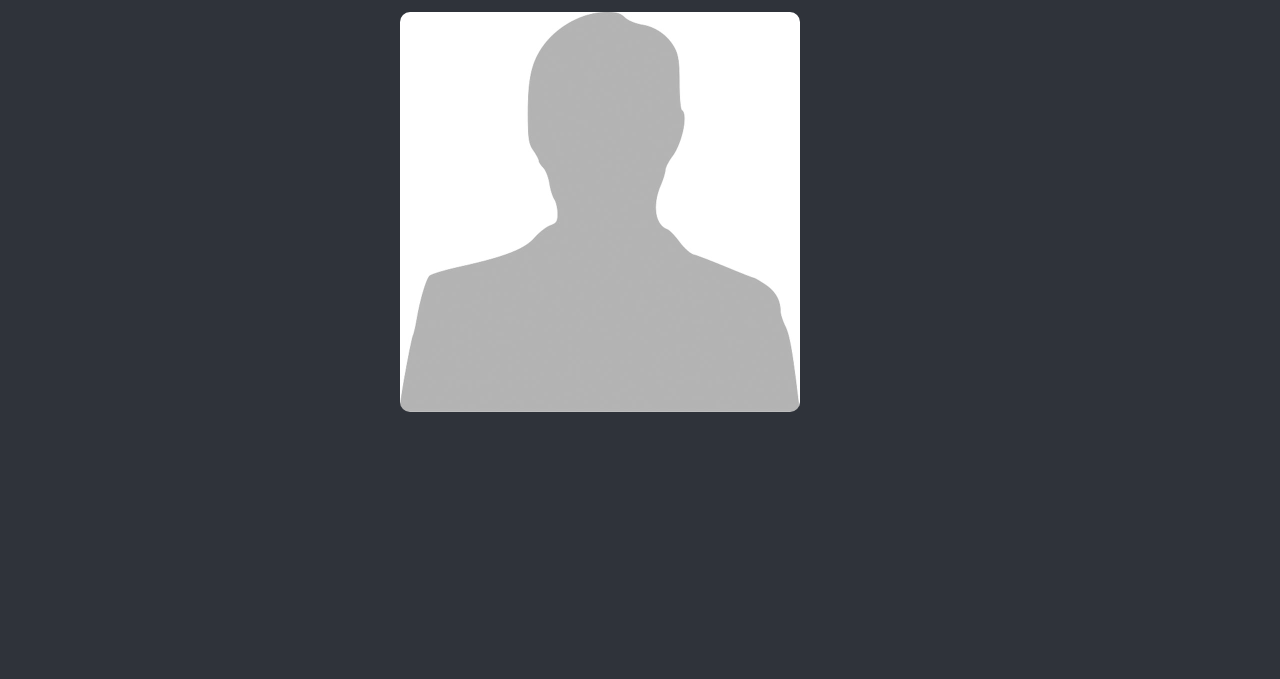
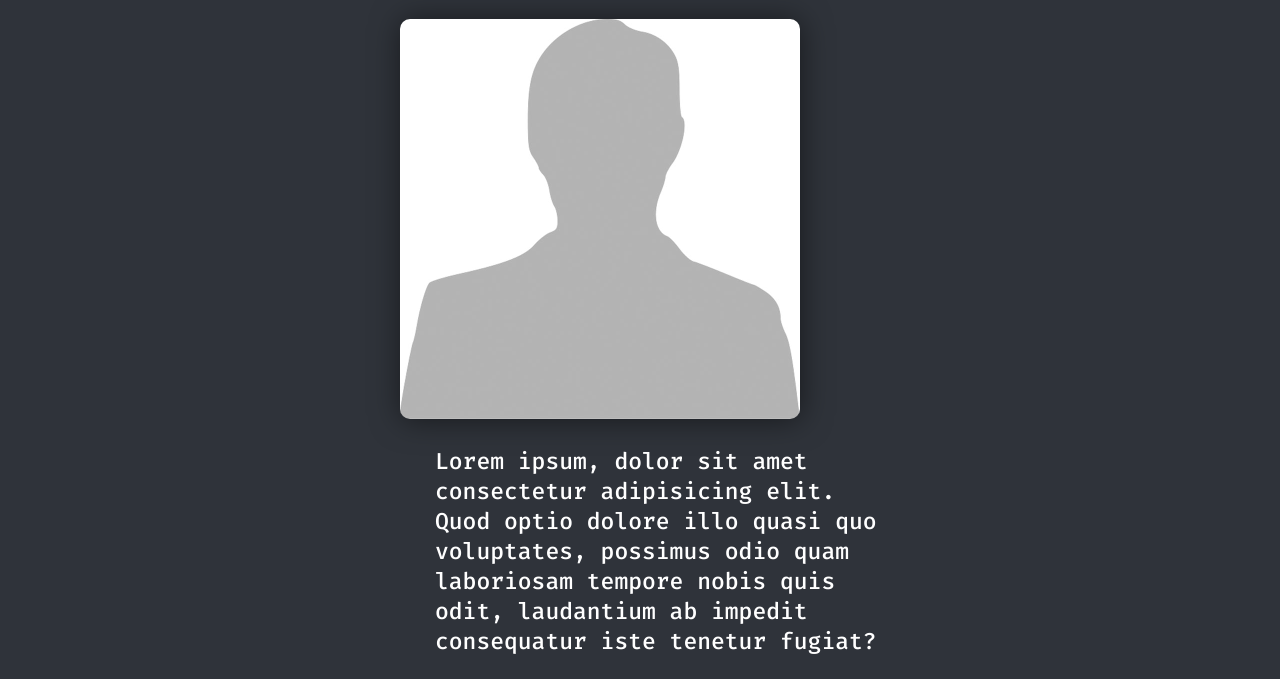
Before and after one commit to oLadeira/portifolio-html, a plain HTML site: page index.html in a window 1280 px wide. Shown: the part 277-956 px from the top of the page. Before the commit the page ends 800 px from the top, so only its background shows below. Drawn offline with Linux system fonts and the light colour scheme.

Commit message:
create about text and tab icon

```diff
--- a/css/index.css
+++ b/css/index.css
@@ -79,5 +79,31 @@ body{
 }
 
 .profilearea .apresentation h1{
-    margin-bottom: 15px;
+    margin-bottom: 22px;
 }
+
+.profilearea .apresentation_picture {
+    display: table-cell;
+    float: left;
+    -webkit-filter: drop-shadow(1px 1px 15px rgba(0,0,0,0.5));
+
+}
+
+.profilearea .apresentation .about{
+    float: left;
+    display: table-cell;
+    width: 450px;
+    margin-left: 35px;
+
+
+}
+
+p{
+    font-family: "Fira Code", Arial;
+    color: white;
+    font-size: 23px;
+}
+
+.profilearea{
+    display: table;
+}
--- a/index.html
+++ b/index.html
@@ -5,6 +5,7 @@
     <head>
         <meta charset="utf-8">
         <title>Lucas Ladeira</title>
+        <link rel="icon" type="imagem/png" href="assets/img/favicon.ico" />
         <link rel="preconnect" href="https://fonts.gstatic.com"><!--pre conectando com o google fonts, para baixar do servidor da google a fonte do nosso menu-->
         <link href="https://fonts.googleapis.com/css2?family=Fira+Code:wght@300;500&display=swap" rel="stylesheet">
         <link rel="stylesheet" href="css/reset.css"/>
@@ -42,6 +43,10 @@
                     <div class="apresentation_picture">
                         <img class="profilepic"src="assets/img/default_user.jpg" width="400" height="400"/>
                     </div>
+                    <div class="about">
+                        <p>Lorem ipsum, dolor sit amet consectetur adipisicing elit. Quod optio dolore illo quasi quo voluptates, possimus odio quam laboriosam tempore nobis quis odit, laudantium ab impedit consequatur iste tenetur fugiat?
+                        </p>
+                    </div>
             </div>
 
         </section>
```
Also changed, not shown: assets/img/favicon.ico, assets/img/favicon.png (added), assets/img/logo.png (deleted).
